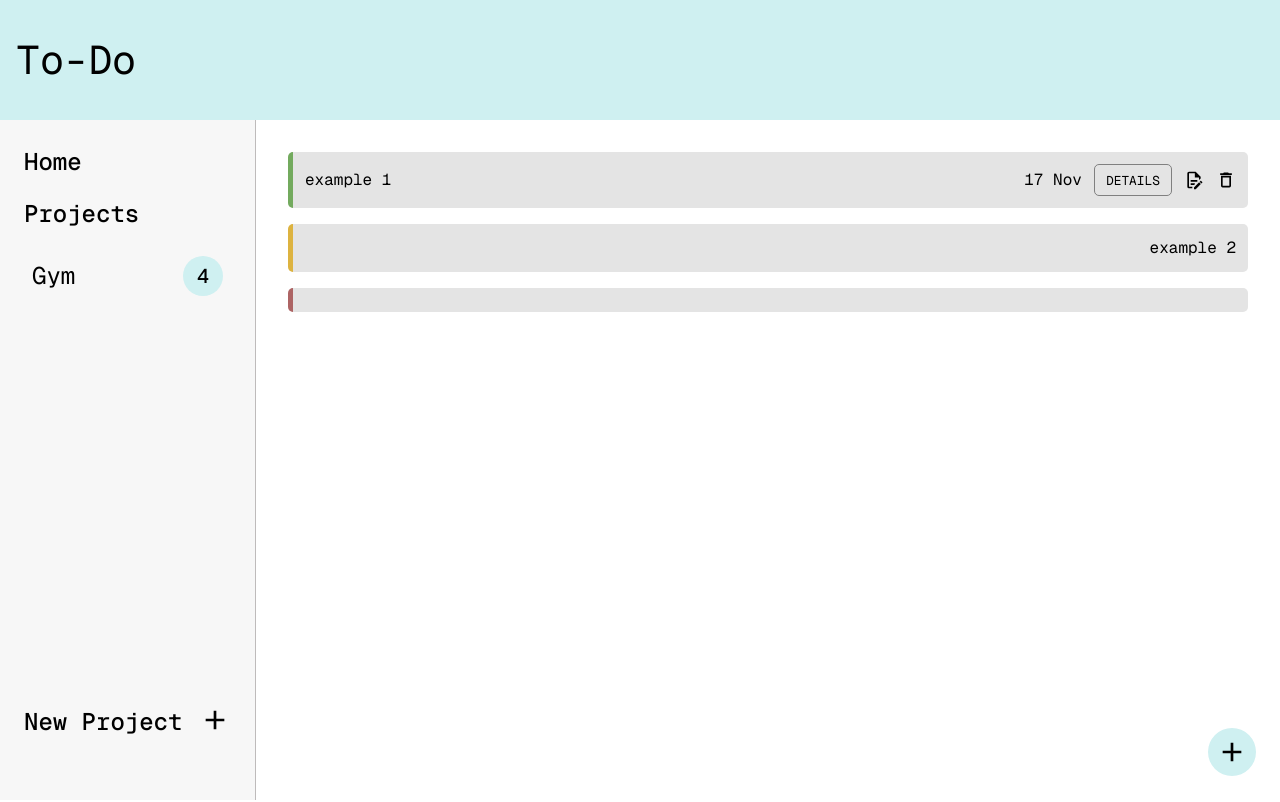
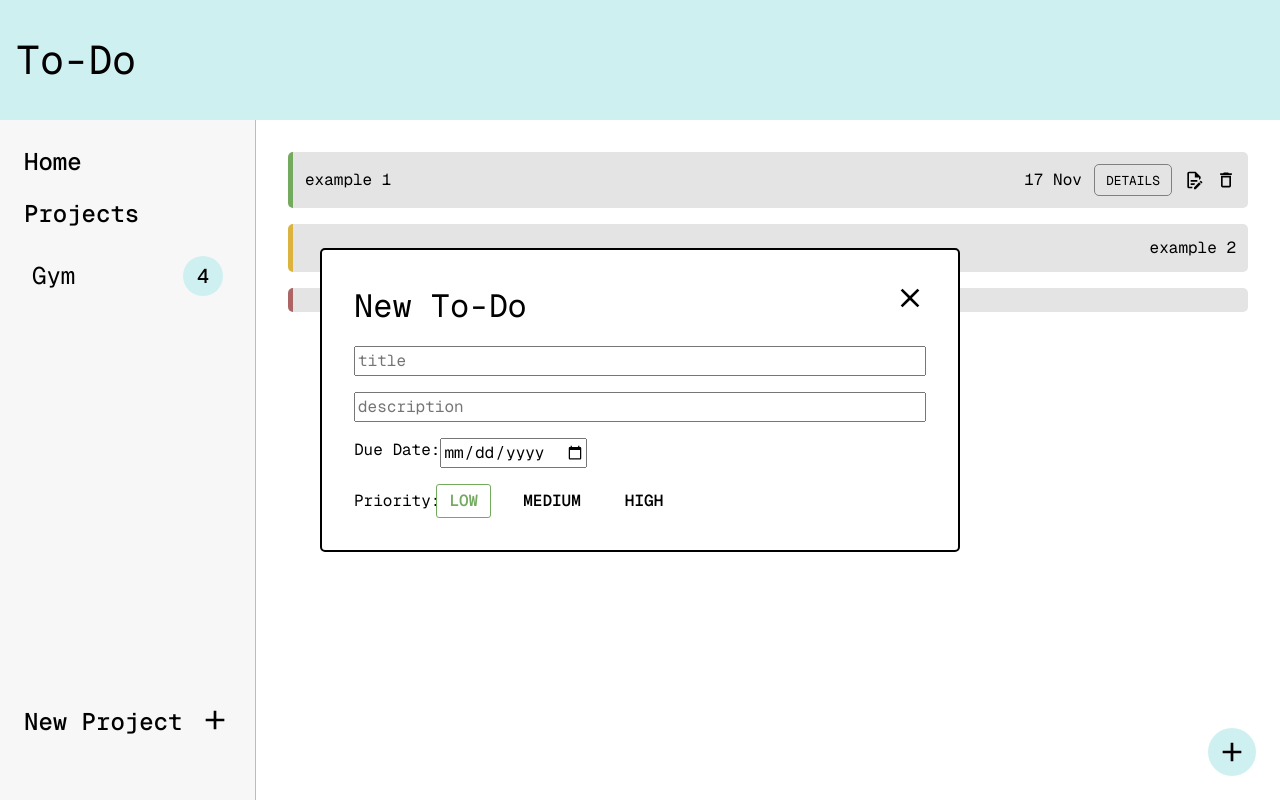
Before and after one commit to ryantohhr/to-do, a website built with webpack: page src/index.html in a window 1280 px wide. Shown: the top 802 px of the page. Built offline with nearby package versions, Linux system fonts and the light colour scheme; a web font is replaced by a local one.

Commit message:
Added styles for todo modal

```diff
--- a/src/index.html
+++ b/src/index.html
@@ -54,7 +54,22 @@
     </div>
     <div class="add-todo-modal">
         <div class="title">New To-Do <svg class="todo-modal-close" xmlns="http://www.w3.org/2000/svg" viewBox="0 0 24 24"><title>close</title><path d="M19,6.41L17.59,5L12,10.59L6.41,5L5,6.41L10.59,12L5,17.59L6.41,19L12,13.41L17.59,19L19,17.59L13.41,12L19,6.41Z" /></svg></div>
-
+        <input id="todo-title" type="text" placeholder="title">
+        <input id="todo-desc" type="text" placeholder="description">
+        <div class="date-container">
+            <div>Due Date:</div><input id="todo-date" type="date">
+        </div>
+        <div class="priority-container">
+            <div>Priority:</div>
+            <div class="button-container">
+                <input id="low-priority" name="priority" type="radio" value="low">
+                <label for="low-priority" class="priority-button low-priority-button low-priority-button-active">LOW</label>
+                <input id="medium-priority" name="priority" type="radio" value="medium">
+                <label for="medium-priority" class="priority-button medium-priority-button">MEDIUM</label>
+                <input id="high-priority" name="priority" type="radio" value="high">
+                <label for="high-priority" class="priority-button high-priority-button">HIGH</label>
+            </div>
+        </div>
     </div>
 </body>
 </html>
--- a/src/index.js
+++ b/src/index.js
@@ -18,7 +18,7 @@ const renderModals = (function() {
         const newProjectBtn = document.querySelector(".new-project");
 
         newProjectBtn.addEventListener('click', () => {
-            addProjectModal.style.display = "flex";
+            addProjectModal.style.display = "grid";
         })
 
         const projectModalClose = document.querySelector(".project-modal-close");
--- a/src/style.css
+++ b/src/style.css
@@ -200,7 +200,7 @@ div.add-project-modal {
   top: 50%;
   transform: translate(-50%, -50%);
   display: none;
-  flex-direction: column;
+  grid-template-rows: auto 1fr auto;
   gap: 1rem;
 }
 
@@ -230,3 +230,71 @@ div.add-project-modal > div.title > svg {
 div.add-project-modal > input {
   border: none;
 }
+
+div.add-project-modal > input:focus {
+  outline: none;
+}
+
+div.add-todo-modal {
+  padding: 2rem;
+  border: 2px solid black;
+  background-color: white;
+  border-radius: 5px;
+  width: 50%;
+  position: absolute;
+  left: 50%;
+  top: 50%;
+  transform: translate(-50%, -50%);
+  display: grid;
+  grid-template-rows: auto 1fr auto;
+  gap: 1rem;
+}
+
+div.add-todo-modal > div.title {
+  font-size: 2rem;
+  display: flex;
+  justify-content: space-between;
+}
+
+div.add-todo-modal > div.title > svg {
+  height: 2rem;
+}
+
+div.date-container {
+  display: flex;
+}
+
+div.priority-container {
+  display: flex;
+  align-items: center;
+}
+
+div.button-container {
+  display: flex;
+}
+
+.priority-button {
+  display: flex;
+  justify-content: center;
+  align-items: center;
+  margin: 0 1.5rem 0 -5px;
+  padding: 0.25rem 0.75rem;
+  border-radius: 3px;
+  font-size: 1rem;
+  font-weight: 550;
+  cursor: pointer;
+  transition: all .3s;
+}
+
+input[type="radio"] {
+  position: relative;
+  left: 2.2rem;
+  height: 1px;
+  width: 1px;
+  opacity: 0;
+}
+
+.low-priority-button {
+  border: 1px solid #73aa5e;
+  color: #73aa5e;
+}
```
